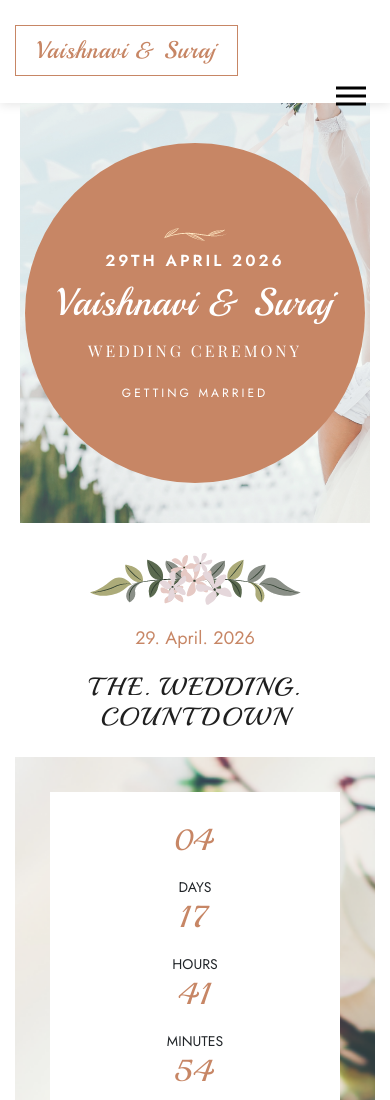
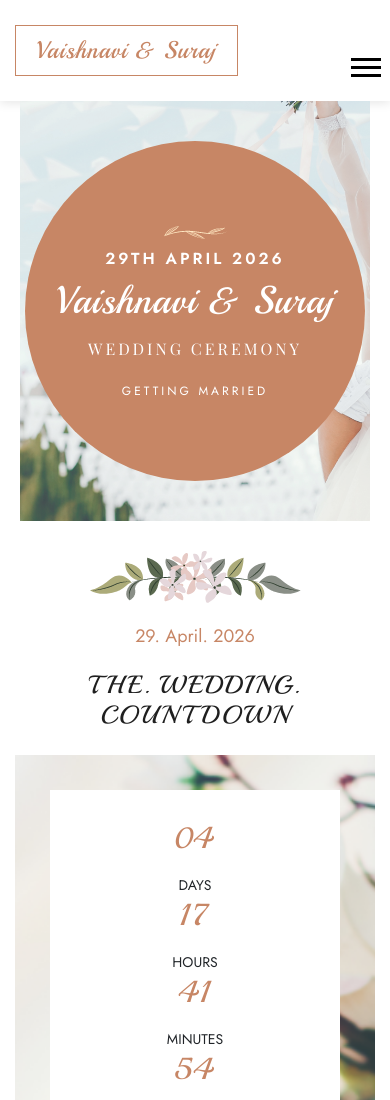
Before and after one commit to sanjaygoud05/Wedding_Invitation, a plain HTML site: page index.html in a window 390 px wide. Shown: the top 1100 px of the page. Drawn offline with nearby package versions, Linux system fonts and the light colour scheme; a web font is replaced by a local one.

Commit message:
Fix: align mobile toggler button with logo in navbar

```diff
--- a/index.html
+++ b/index.html
@@ -58,22 +58,46 @@
             flex-direction: column;
             justify-content: center;
         }
-        @media (max-width: 768px) {
+        @media (max-width: 992px) {
             .main-names { font-size: 2.4rem !important; }
             .main-header-area {
                 background: #fff !important;
                 box-shadow: 0 2px 10px rgba(0,0,0,0.1);
-                display: flex;
-                align-items: center;
-                min-height: 80px;
                 position: relative;
             }
+            /* Make the row holding logo a flex row aligned center */
+            .main-header-area .container > .row {
+                display: flex !important;
+                align-items: center !important;
+                flex-wrap: nowrap !important;
+                min-height: 70px;
+            }
+            /* Logo column takes remaining space */
+            .main-header-area .col-xl-3 {
+                flex: 1 1 auto;
+            }
+            /* SlickNav menu sits at the end of the same row */
+            .mobile_menu {
+                display: flex !important;
+                align-items: center !important;
+                justify-content: flex-end;
+                flex: 0 0 auto;
+                padding-right: 5px;
+            }
+            /* The injected slicknav_menu wrapper */
+            .slicknav_menu {
+                background: transparent !important;
+                padding: 0 !important;
+                margin: 0 !important;
+            }
+            /* The hamburger button itself */
             .slicknav_btn {
-                top: 50% !important;
-                transform: translateY(-50%) !important;
-                margin-top: 0 !important;
-                position: absolute !important;
-                right: 15px !important;
+                margin: 0 !important;
+                position: static !important;
+                transform: none !important;
+                float: none !important;
+                display: flex !important;
+                align-items: center !important;
             }
             /* Make gallery stack vertically on mobile like the reference template */
             .gallery_area .grid {
@@ -106,8 +130,8 @@
         <div class="header-area ">
             <div id="sticky-header" class="main-header-area">
                 <div class="container">
-                    <div class="row align-items-center">
-                        <div class="col-xl-3 col-lg-3">
+                    <div class="row align-items-center flex-nowrap">
+                        <div class="col-xl-3 col-lg-3 col">
                             <div class="logo-img" style="padding: 15px 0;">
                                 <a href="index.html" style="text-decoration: none;">
                                     <div style="border: 1.5px solid #C78665; padding: 10px 20px; display: inline-block;">
@@ -116,7 +140,7 @@
                                 </a>
                             </div>
                         </div>
-                        <div class="col-xl-9 col-lg-9">
+                        <div class="col-xl-9 col-lg-9 col-auto ms-auto">
                             <div class="main-menu d-none d-lg-block">
                                 <nav>
                                     <ul id="navigation">
@@ -128,8 +152,6 @@
                                     </ul>
                                 </nav>
                             </div>
-                        </div>
-                        <div class="col-12">
                             <div class="mobile_menu d-block d-lg-none"></div>
                         </div>
                     </div>
```
